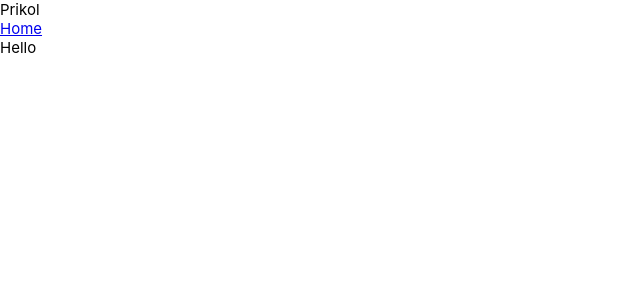
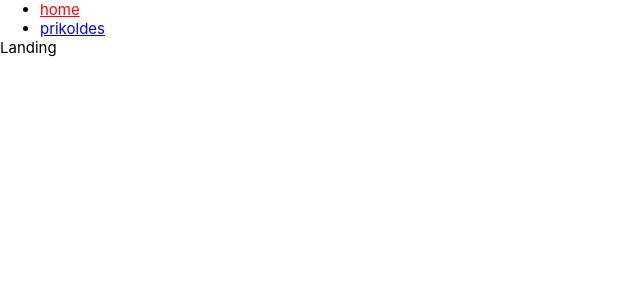
Before and after one commit to norafith/ai-platform, a Vue app: page / in a window 1280 px wide. Shown: the top 300 px of the page, without its empty margins (0-640 px from the left). Built offline with nearby package versions, Linux system fonts and the light colour scheme.

Commit message:
project structure

```diff
--- a/src/App.vue
+++ b/src/App.vue
@@ -1,15 +1,15 @@
-<script setup>
-import { RouterLink, RouterView } from 'vue-router'
+<script>
+import MenuContainer from './components/Menu/MenuContainer.vue'
+export default {
+  components: {
+    MenuContainer
+  }
+}
 </script>
 
 <template>
   <header>
-    <div class="wrapper">
-      <div>Prikol</div>
-      <nav>
-        <RouterLink to="/">Home</RouterLink>
-      </nav>
-    </div>
+    <MenuContainer />
   </header>
 
   <RouterView />
--- /dev/null
+++ b/src/components/Menu/MenuContainer.vue
@@ -0,0 +1,27 @@
+<script>
+import { routes } from '../../router'
+
+export default {
+  data() {
+    return {
+      items: routes
+    }
+  }
+}
+</script>
+
+<template>
+  <nav>
+    <ul>
+      <li v-for="item of items">
+        <RouterLink :key="item.index" :name="item.name" :to="item.path">{{ item.name }}</RouterLink>
+      </li>
+    </ul>
+  </nav>
+</template>
+
+<style scoped>
+.router-link-active {
+  color: red;
+}
+</style>
--- a/src/router/index.js
+++ b/src/router/index.js
@@ -1,15 +1,24 @@
 import { createRouter, createWebHistory } from 'vue-router'
 import HomeView from '../views/HomeView.vue'
+import PrikolView from '../views/PrikolView.vue'
+
+const routes = [
+  {
+    path: '/',
+    name: 'home',
+    component: HomeView
+  },
+  {
+    path: '/prikol',
+    name: 'prikoldes',
+    component: PrikolView
+  }
+]
 
 const router = createRouter({
   history: createWebHistory(import.meta.env.BASE_URL),
-  routes: [
-    {
-      path: '/',
-      name: 'home',
-      component: HomeView
-    }
-  ]
+  routes
 })
 
 export default router
+export { routes }
--- a/src/views/HomeView.vue
+++ b/src/views/HomeView.vue
@@ -3,7 +3,5 @@
 </script>
 
 <template>
-  <main>
-    <div>Hello</div>
-  </main>
+  <main>Landing</main>
 </template>
--- /dev/null
+++ b/src/views/PrikolView.vue
@@ -0,0 +1,3 @@
+<template>
+  <div>Prikol</div>
+</template>
```
